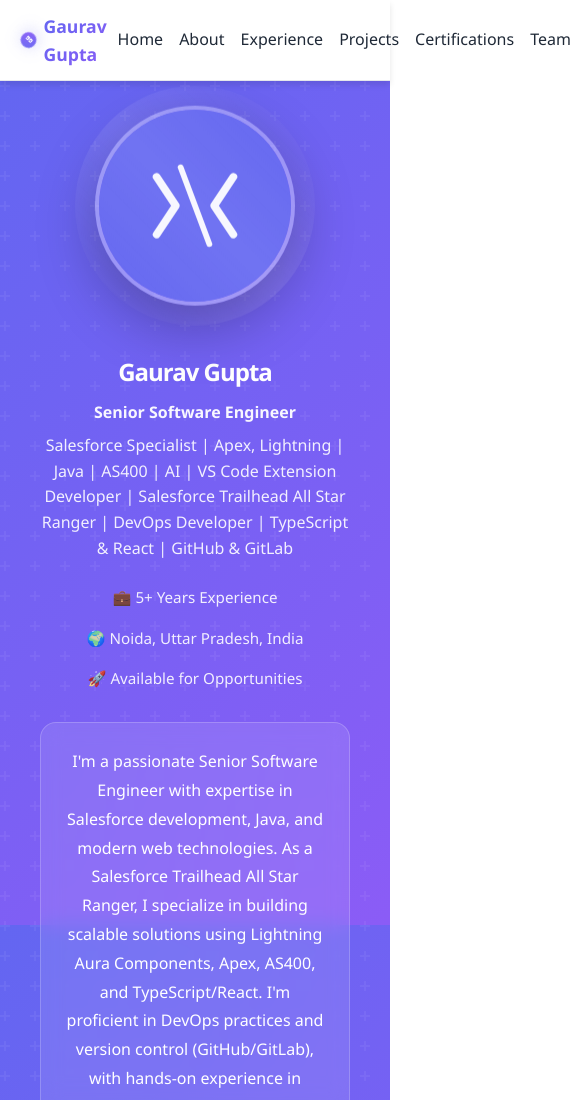
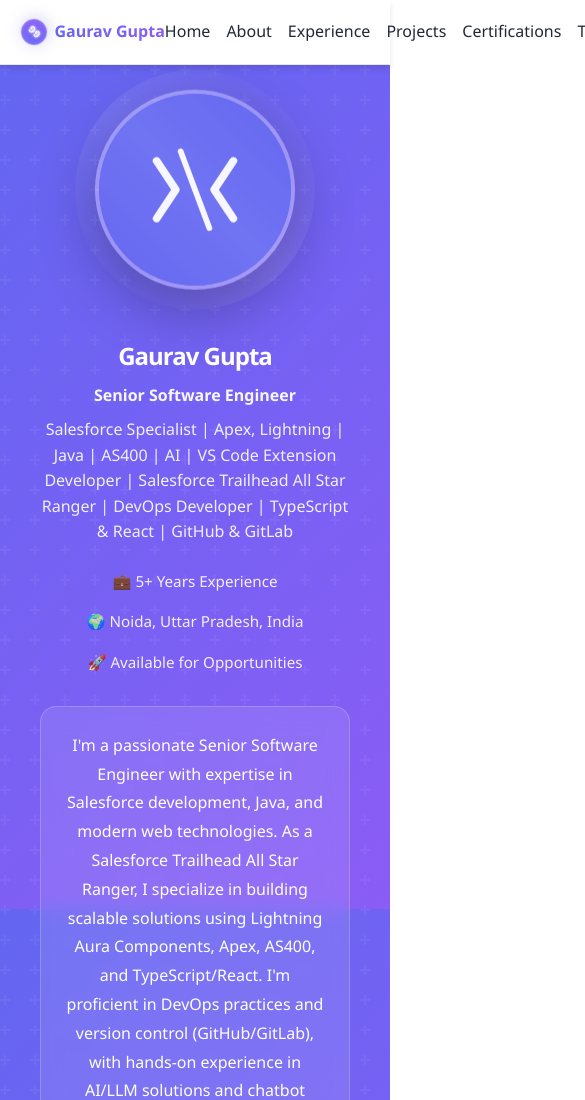
Before and after one commit to gauravgupta0612/gaurav-portfolio, a website: page index.html in a window 390 px wide. Shown: the top 1100 px of the page, 585 px wide, since content can reach past the window. Drawn offline with Linux system fonts and the light colour scheme.

Commit message:
Fix: Keep navbar heading 'Gaurav Gupta' on single line

```diff
--- a/css/styles.css
+++ b/css/styles.css
@@ -115,6 +115,8 @@
     -webkit-background-clip: text;
     -webkit-text-fill-color: transparent;
     background-clip: text;
+    white-space: nowrap;
+    margin: 0;
 }
 
 .nav-menu {
@@ -1452,7 +1454,8 @@
     }
 
     .nav-brand h1 {
-        font-size: 1.1rem;
+        font-size: 1rem;
+        white-space: nowrap;
     }
 
     .nav-menu.active {
```
